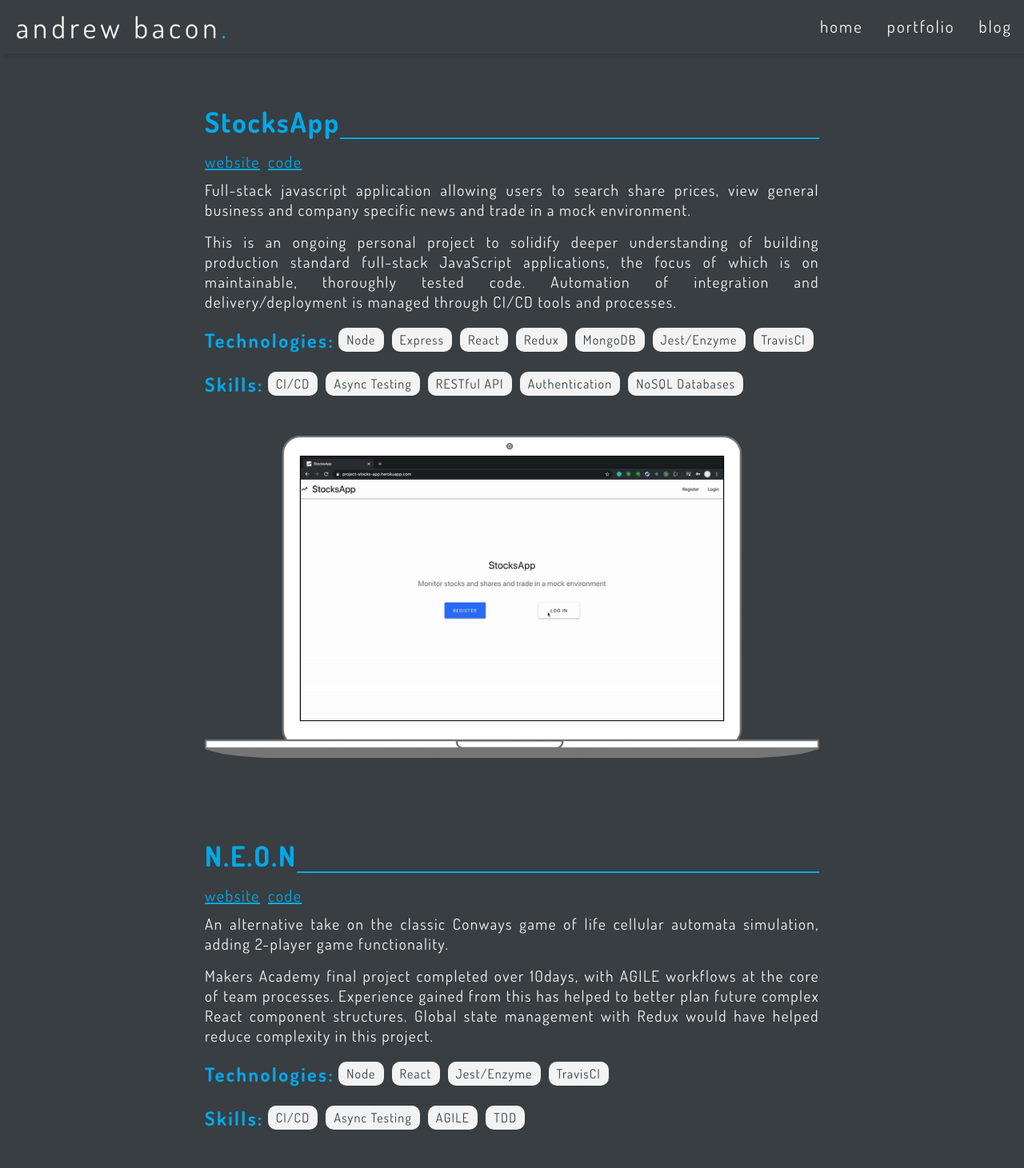
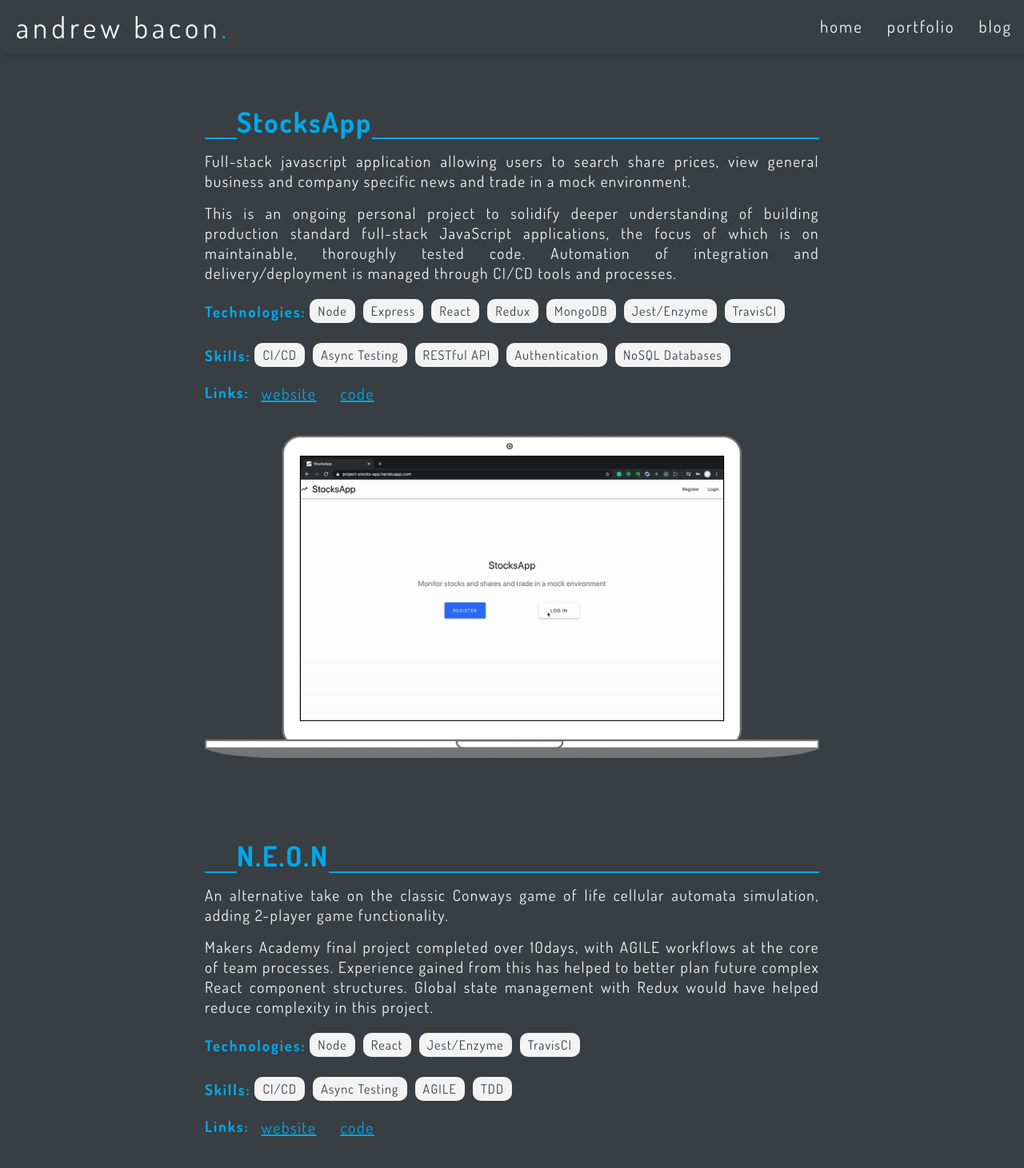
Before and after one commit to ajbacon/andrewbacon, a React (Create React App) app: page /portfolio in a window 1280 px wide. Shown: the top 1461 px of the page at 80% size. Built offline with nearby package versions, Linux system fonts and the light colour scheme.

Commit message:
style: update header and links

```diff
--- a/src/components/Portfolio.css
+++ b/src/components/Portfolio.css
@@ -18,7 +18,12 @@
   margin-bottom: 30px;
 }
 
-.title-line {
+.title-line-begin {
+  width: 40px;
+  border-bottom: 2px solid #00A8E8;;
+}
+
+.title-line-end {
   flex-grow:1;
   border-bottom: 2px solid #00A8E8;;
 }
@@ -50,10 +55,15 @@
   font-size: 1.25em;
   color: #00A8E8;
   letter-spacing: 0.075em;
-  margin-right: 10px
+  margin: 0px 15px
 }
 
-.portfolio-tech-skills h2 {
+.portfolio-tech-skills h3 {
+  color: #00A8E8;
+  letter-spacing: 0.1em;
+}
+
+.portfolio-links h3 {
   color: #00A8E8;
   letter-spacing: 0.1em;
 }
--- a/src/components/Portfolio.js
+++ b/src/components/Portfolio.js
@@ -1,6 +1,8 @@
 import React from 'react';
 import './Portfolio.css';
 import deviceImg from './images/zZNgk.png';
+
+// this component needs a complete refactor to split out into sub-components
 
 const Portfolio = () => {
   return (
@@ -8,12 +10,9 @@ const Portfolio = () => {
       <div className='portfolio-item'>
         <div className='portfolio-info'>
           <div className='portfolio-title'>
+            <div className='title-line-begin'></div>
             <h3>StocksApp</h3>
-            <div className='title-line'></div>
-          </div>
-          <div className='portfolio-links'>
-            <a href='https://project-stocks-app.herokuapp.com/'>website</a>
-            <a href='https://github.com/ajbacon/StocksApp'>code</a>
+            <div className='title-line-end'></div>
           </div>
           <div className='portfolio-description'>
             <p>
@@ -30,7 +29,7 @@ const Portfolio = () => {
             </p>
           </div>
           <div className='portfolio-tech-skills'>
-            <h2>Technologies:</h2>
+            <h3>Technologies:</h3>
             <div className='skill-item'>
               <p>Node</p>
             </div>
@@ -54,7 +53,7 @@ const Portfolio = () => {
             </div>
           </div>
           <div className='portfolio-tech-skills'>
-            <h2>Skills:</h2>
+            <h3>Skills:</h3>
             <div className='skill-item'>
               <p>CI/CD</p>
             </div>
@@ -71,6 +70,11 @@ const Portfolio = () => {
               <p>NoSQL Databases</p>
             </div>
           </div>
+          <div className='portfolio-links'>
+            <h3>Links:</h3>
+            <a href='https://project-stocks-app.herokuapp.com/'>website</a>
+            <a href='https://github.com/ajbacon/StocksApp'>code</a>
+          </div>
         </div>
 
         <div className='portfolio-image'>
@@ -82,12 +86,9 @@ const Portfolio = () => {
       <div className='portfolio-item'>
         <div className='portfolio-info'>
           <div className='portfolio-title'>
+            <div className='title-line-begin'></div>
             <h3>N.E.O.N</h3>
-            <div className='title-line'></div>
-          </div>
-          <div className='portfolio-links'>
-            <a href='https://neon-simulation.herokuapp.com/'>website</a>
-            <a href='https://github.com/even13/game_of_life'>code</a>
+            <div className='title-line-end'></div>
           </div>
           <div className='portfolio-description'>
             <p>
@@ -103,7 +104,7 @@ const Portfolio = () => {
             </p>
           </div>
           <div className='portfolio-tech-skills'>
-            <h2>Technologies:</h2>
+            <h3>Technologies:</h3>
             <div className='skill-item'>
               <p>Node</p>
             </div>
@@ -118,7 +119,7 @@ const Portfolio = () => {
             </div>
           </div>
           <div className='portfolio-tech-skills'>
-            <h2>Skills:</h2>
+            <h3>Skills:</h3>
             <div className='skill-item'>
               <p>CI/CD</p>
             </div>
@@ -132,6 +133,11 @@ const Portfolio = () => {
               <p>TDD</p>
             </div>
           </div>
+          <div className='portfolio-links'>
+            <h3>Links:</h3>
+            <a href='https://neon-simulation.herokuapp.com/'>website</a>
+            <a href='https://github.com/even13/game_of_life'>code</a>
+          </div>
         </div>
 
         <div className='portfolio-image'>
```
